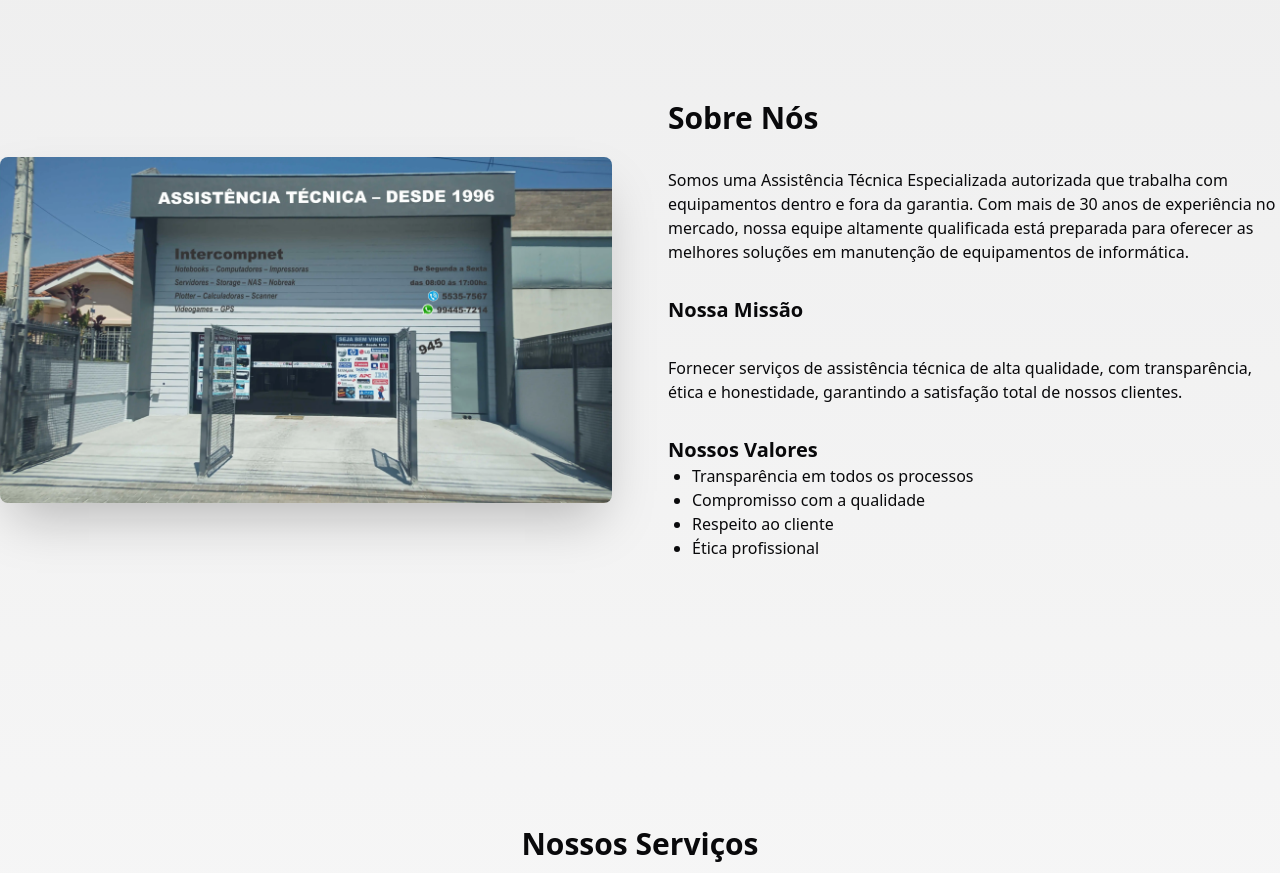
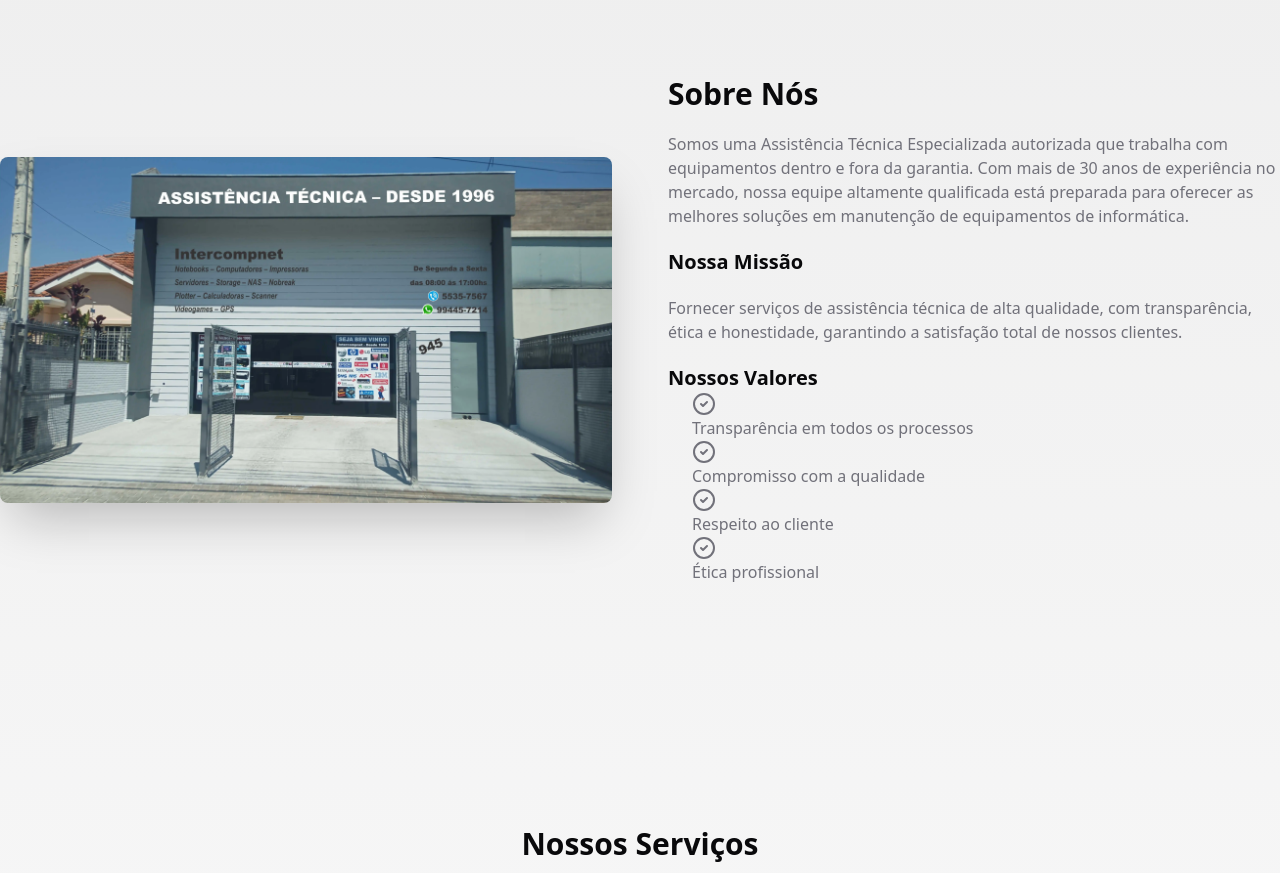
Before and after one commit to Daischi/Intercompnet, a Next.js app: page / in a window 1280 px wide. Shown: the part 980-1853 px from the top of the page. Built offline with nearby package versions, Linux system fonts and the light colour scheme.

Commit message:
add check

```diff
--- a/src/components/Sobrenos/index.tsx
+++ b/src/components/Sobrenos/index.tsx
@@ -1,4 +1,5 @@
 import banner from "@/utils/banner.webp";
+import { CircleCheck } from "lucide-react";
 import Image from "next/image";
 
 export default function Sobrenos() {
@@ -19,8 +20,8 @@ export default function Sobrenos() {
 
   {/* Texto */}
   <div className="flex-1">
-    <h1 className="text-3xl font-bold mb-8">Sobre Nós</h1>
-    <p className="mb-8">
+    <h1 className="text-3xl font-bold mb-5">Sobre Nós</h1>
+    <p className="mb-5 text-zinc-500 dark:text-zinc-400">
       Somos uma Assistência Técnica Especializada autorizada que trabalha
       com equipamentos dentro e fora da garantia. Com mais de 30 anos de
       experiência no mercado, nossa equipe altamente qualificada está
@@ -28,19 +29,20 @@ export default function Sobrenos() {
       equipamentos de informática.
     </p>
 
-    <h2 className="mb-8 text-xl font-bold" >Nossa Missão</h2>
-    <p>
+    <h2 className="mb-5 text-xl font-bold" >Nossa Missão</h2>
+    <p className="text-zinc-500 dark:text-zinc-400">
       Fornecer serviços de assistência técnica de alta qualidade, com
       transparência, ética e honestidade, garantindo a satisfação total de
       nossos clientes.
     </p>
 
-    <h3 className="mt-8 text-xl font-bold">Nossos Valores</h3>
-    <ul className="list-disc ml-6">
-      <li>Transparência em todos os processos</li>
-      <li>Compromisso com a qualidade</li>
-      <li>Respeito ao cliente</li>
-      <li>Ética profissional</li>
+    <h3 className="mt-5 text-xl font-bold">Nossos Valores</h3>
+    <ul className="list-disc ml-6 text-zinc-500 dark:text-zinc-400">
+
+    <span><CircleCheck/>Transparência em todos os processos</span>
+    <CircleCheck/>Compromisso com a qualidade
+    <CircleCheck/>Respeito ao cliente
+    <CircleCheck/>Ética profissional
     </ul>
   </div>
 </section>
```
